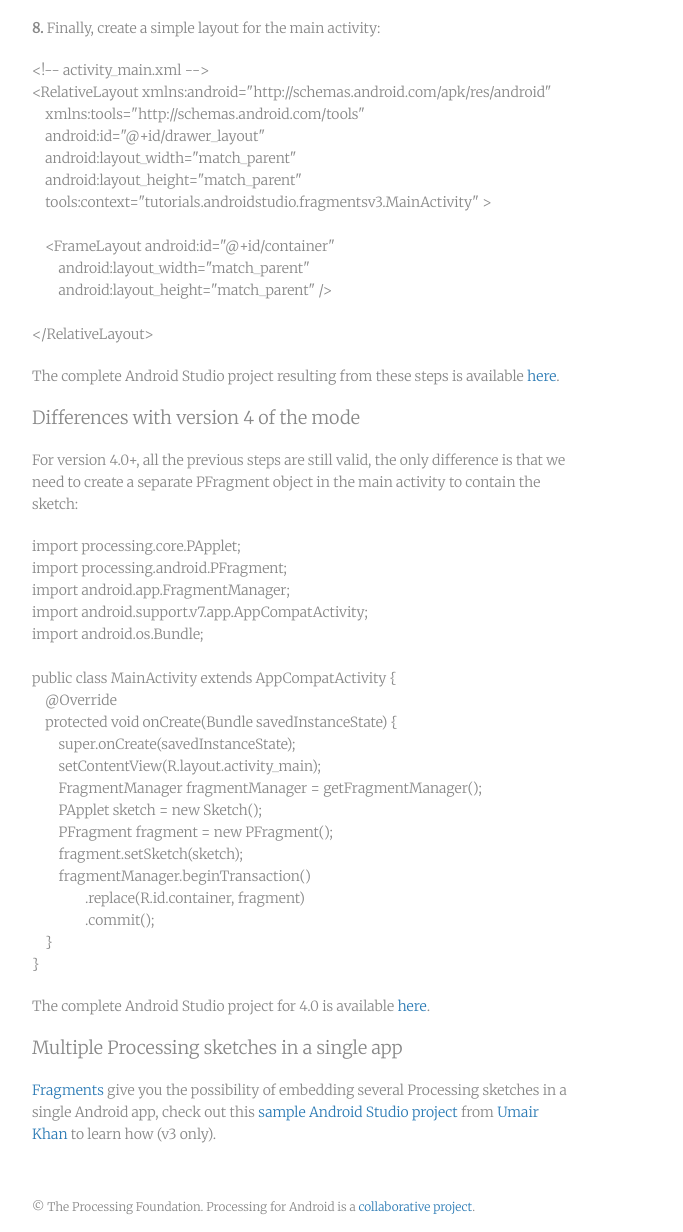
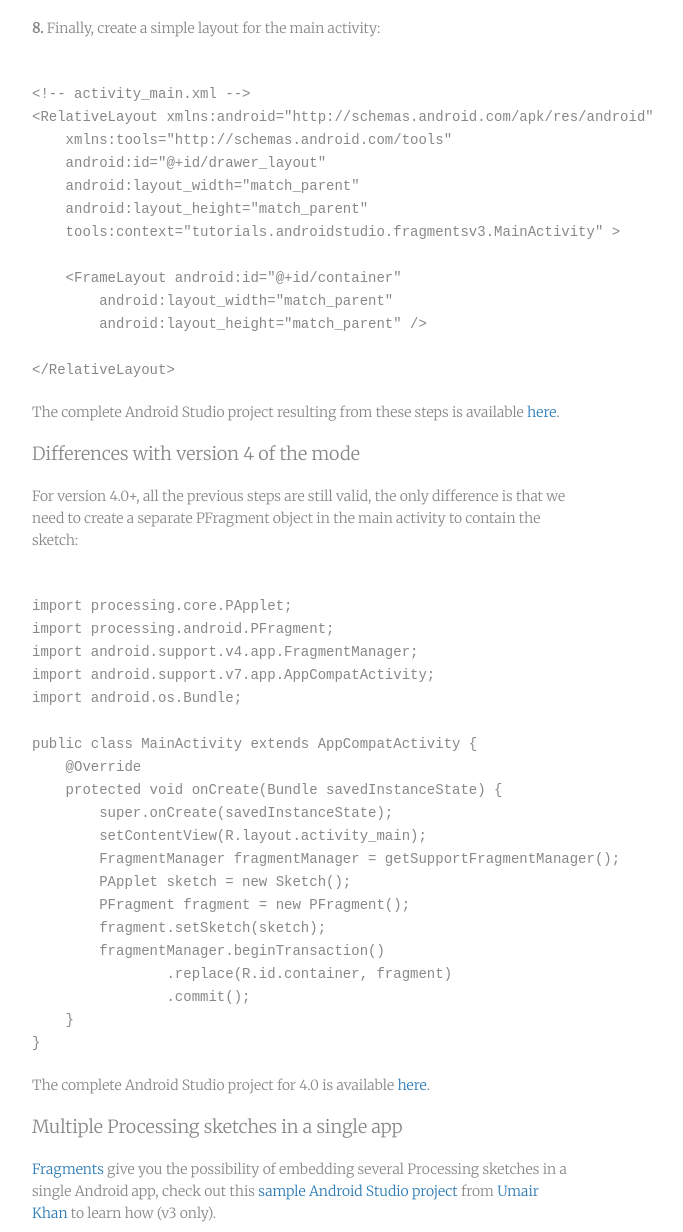
Before and after one commit to processing/processing-android-website, a plain HTML site: page tutorials/android_studio/index.html in a window 1280 px wide. Shown: the part 3788-5020 px from the top of the page, without its empty margins (198-881 px from the left). Drawn offline with Linux system fonts and the light colour scheme.

Commit message:
use getSupportFragmentManager

```diff
--- a/tutorials/android_studio/index.html
+++ b/tutorials/android_studio/index.html
@@ -119,7 +119,7 @@ public class MainActivity extends Activity {
 
                 <p><b>8.</b> Finally, create a simple layout for the main activity:</p>
 
-<pre>
+<pre><code>
 &lt;!-- activity_main.xml -->
 &lt;RelativeLayout xmlns:android="http://schemas.android.com/apk/res/android"
     xmlns:tools="http://schemas.android.com/tools"
@@ -133,7 +133,7 @@ public class MainActivity extends Activity {
         android:layout_height="match_parent" />
 
 &lt;/RelativeLayout>
-</pre>
+</code></pre>
 
              <p>The complete Android Studio project resulting from these steps is available <a href="https://github.com/codeanticode/processing-android-tutorials/tree/master/android_studio/ex1_fragmentsv3" target="_black">here</a>.</p>
 
@@ -141,10 +141,10 @@ public class MainActivity extends Activity {
 
              <p>For version 4.0+, all the previous steps are still valid, the only difference is that we need to create a separate PFragment object in the main activity to contain the sketch:</p>
 
-<pre>
+<pre><code>
 import processing.core.PApplet;
 import processing.android.PFragment;
-import android.app.FragmentManager;
+import android.support.v4.app.FragmentManager;
 import android.support.v7.app.AppCompatActivity;
 import android.os.Bundle;
 
@@ -153,7 +153,7 @@ public class MainActivity extends AppCompatActivity {
     protected void onCreate(Bundle savedInstanceState) {
         super.onCreate(savedInstanceState);
         setContentView(R.layout.activity_main);
-        FragmentManager fragmentManager = getFragmentManager();
+        FragmentManager fragmentManager = getSupportFragmentManager();
         PApplet sketch = new Sketch();
         PFragment fragment = new PFragment();
         fragment.setSketch(sketch);
@@ -162,7 +162,7 @@ public class MainActivity extends AppCompatActivity {
                 .commit();
     }
 }
-</pre>
+</code></pre>
 
                 <p>The complete Android Studio project for 4.0 is available <a href="https://github.com/codeanticode/processing-android-tutorials/tree/master/android_studio/ex2_fragmentsv4" target="_black">here</a>.</p>
 
```
